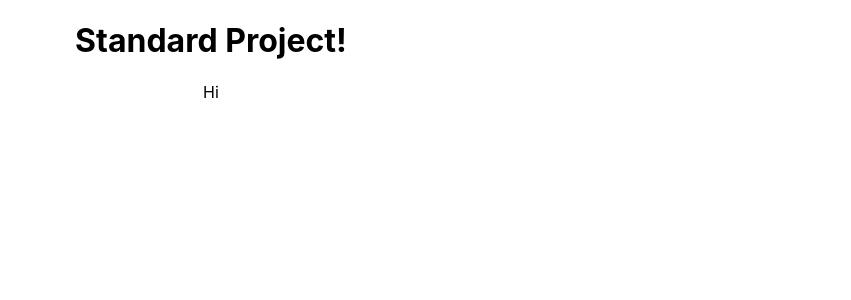
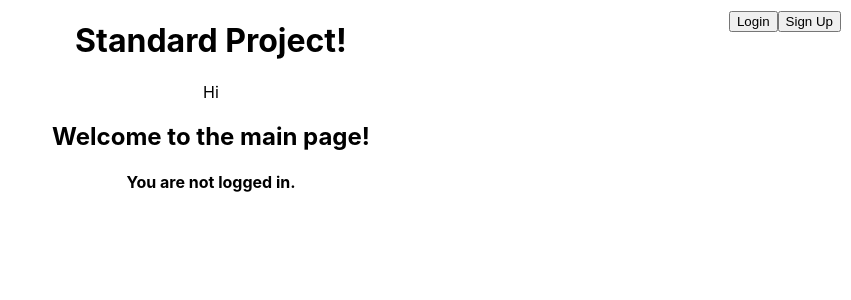
Before and after one commit to rgoc123/project_standard, a React (Create React App) app in the folder client/: page / in a window 1280 px wide. Shown: the top 300 px of the page, without its empty margins (429-1280 px from the left). Built offline with nearby package versions, Linux system fonts and the light colour scheme.

Commit message:
Add initial header component

```diff
--- a/client/src/App.js
+++ b/client/src/App.js
@@ -4,17 +4,20 @@ import {
   HashRouter
 } from 'react-router-dom';
 
-import RegisterForm from './components/registerForm.js';
-import LoginForm from './components/loginForm.js';
+import Header from './components/header.js'
+import RegisterForm from './components/registerForm.js'
+import LoginForm from './components/loginForm.js'
+import MainPage from './components/mainPage.js'
 
-import './App.css';
+import './App.css'
 
 function App() {
   return (
     <HashRouter>
       <div className="App">
-        <h1>Standard Project!</h1>
+        <Header />
         <div>Hi</div>
+        <Route path="/" component={MainPage} />
         <Route path="/login" component={LoginForm} />
         <Route path="/register" component={RegisterForm} />
       </div>
--- /dev/null
+++ b/client/src/components/header.js
@@ -0,0 +1,23 @@
+import React, { Component } from 'react';
+
+import '../styles/main.css'
+
+class Header extends Component {
+  constructor() {
+    super()
+  }
+
+  render() {
+    return (
+      <div className="header-container">
+        <h1>Standard Project!</h1>
+        <div className="header-buttons-cont">
+          <button>Login</button>
+          <button>Sign Up</button>
+        </div>
+      </div>
+    )
+  }
+}
+
+export default Header
--- /dev/null
+++ b/client/src/components/mainPage.js
@@ -0,0 +1,28 @@
+import React, { Component } from 'react';
+
+class MainPage extends Component {
+  constructor() {
+    super();
+    this.state = {
+      loggedIn: false
+    }
+    this.logout = this.logout.bind(this);
+  }
+
+  logout() {
+    localStorage.removeItem('user');
+    localStorage.removeItem('authToken');
+    this.setState({ loggedIn: false });
+  }
+
+  render() {
+    return (
+      <div>
+        <h2>Welcome to the main page!</h2>
+        <h4>You are {!this.state.loggedIn && 'not'} logged in.</h4>
+      </div>
+    );
+  }
+}
+
+export default MainPage;
--- /dev/null
+++ b/client/src/styles/main.css
@@ -0,0 +1,11 @@
+.header-container {
+  display: flex;
+  position: relative;
+  justify-content: center;
+}
+
+.header-buttons-cont {
+  position: absolute;
+  right: 10px;
+  top: 10px;
+}
```
